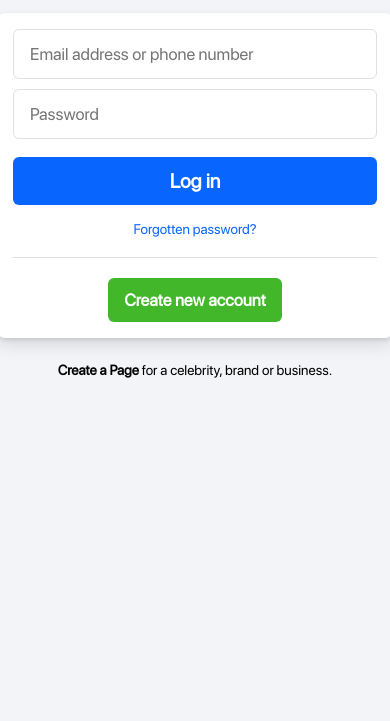
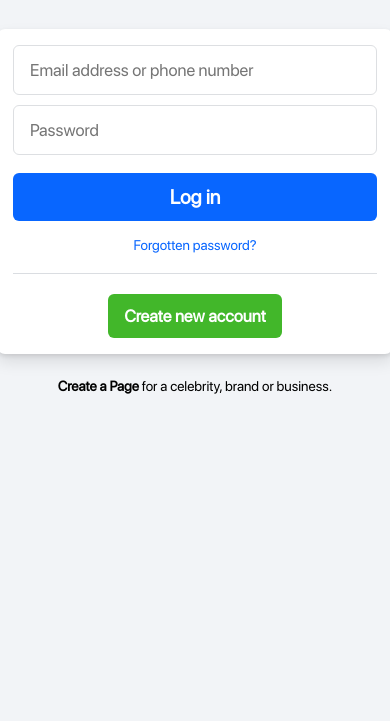
Before and after one commit to 1daymanymood/facebook-login, a plain HTML site: page index.html in a window 390 px wide. Shown: the part 187-908 px from the top of the page. Drawn offline with Linux system fonts and the light colour scheme.

Commit message:
Update style.css

```diff
--- a/style.css
+++ b/style.css
@@ -11,7 +11,7 @@
   text-decoration: none;
   font-family: "SFProText";
 }
-ิbody {
+body {
   height: 100vh;
   font-family: "SFProText", Helvetica, Arial, sans-serif;
 }
@@ -35,6 +35,7 @@ section {
   justify-content: center;
   align-items: center;
   column-gap: 4rem;
+  padding: 1rem;
 }
 .title-box {
   width: 50%;
@@ -166,7 +167,6 @@ section {
     height: 100vh;
     flex-direction: column;
     justify-content: start;
-    align-items: center;
     width: 100%;
     text-align: center;
   }
```
